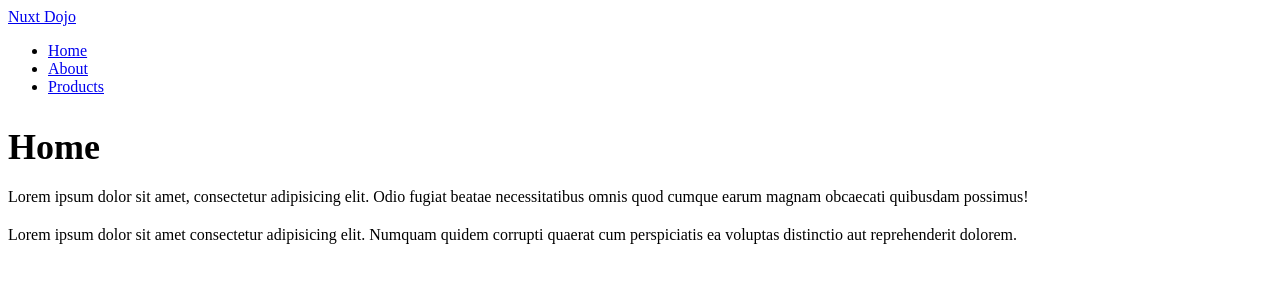
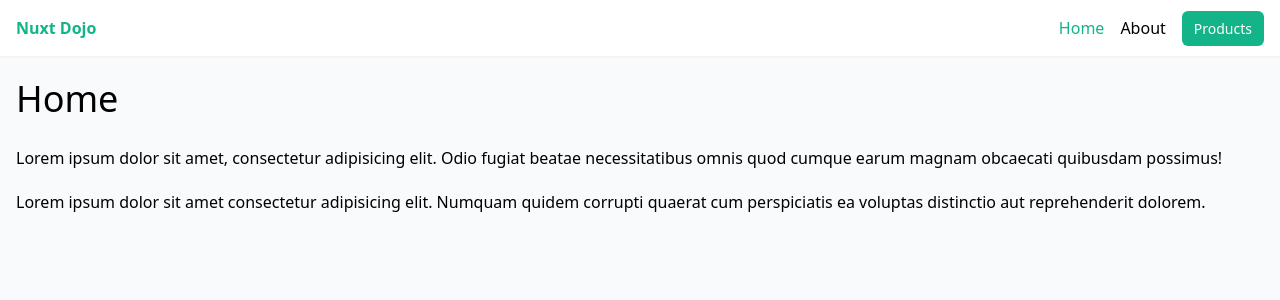
Before and after one commit to romAYAYA/nuxt-tutorial, a Nuxt app: page / in a window 1280 px wide. Shown: the top 300 px of the page. Built offline with nearby package versions, Linux system fonts and the light colour scheme.

Commit message:
tailwind added, styles changed

```diff
--- /dev/null
+++ b/assets/css/tailwind.css
@@ -0,0 +1,13 @@
+@tailwind base;
+@tailwind components;
+@tailwind utilities;
+
+body {
+  @apply bg-gray-50;
+}
+
+@layer components {
+  .btn {
+    @apply bg-[#12b488] text-white px-3 py-2 rounded-md text-sm text-white;
+  }
+}
--- /dev/null
+++ b/layouts/default.vue
@@ -0,0 +1,23 @@
+<template>
+  <header class="shadow-sm bg-white">
+    <nav class="container mx-auto p-4 flex justify-between">
+      <nuxt-link to="/" class="font-bold">Nuxt Dojo</nuxt-link>
+      <ul class="flex gap-4">
+        <li><nuxt-link to="/">Home</nuxt-link></li>
+        <li><nuxt-link to="/about">About</nuxt-link></li>
+        <li><nuxt-link to="/products" class="btn">Products</nuxt-link></li>
+      </ul>
+    </nav>
+  </header>
+
+  <!-- output page content -->
+  <div class="container mx-auto p-4">
+    <slot />
+  </div>
+</template>
+
+<style scoped>
+.router-link-exact-active {
+  color: #12b488;
+}
+</style>
--- /dev/null
+++ b/layouts/products.vue
@@ -0,0 +1,26 @@
+<template>
+  <header class="shadow-sm bg-white">
+    <nav class="container mx-auto p-4">
+      <nuxt-link to="/products" class="font-bold">Nuxt Dojo Merch</nuxt-link>
+    </nav>
+  </header>
+
+  <!-- output page content -->
+  <div class="container mx-auto p-4">
+    <slot />
+  </div>
+
+  <footer class="container mx-auto p-4 flex justify-between border-t-2">
+    <ul class="flex gap-4">
+      <li><nuxt-link to="/">Home</nuxt-link></li>
+      <li><nuxt-link to="/about">About</nuxt-link></li>
+      <li><nuxt-link to="/products">Products</nuxt-link></li>
+    </ul>
+  </footer>
+</template>
+
+<style scoped>
+.router-link-exact-active {
+  color: #12b488;
+}
+</style>
--- a/nuxt.config.ts
+++ b/nuxt.config.ts
@@ -1,4 +1,7 @@
 // https://nuxt.com/docs/api/configuration/nuxt-config
 export default defineNuxtConfig({
-  devtools: { enabled: true }
+  devtools: { enabled: true },
+  modules: [
+    '@nuxtjs/tailwindcss'
+  ]
 })
--- a/package.json
+++ b/package.json
@@ -11,6 +11,7 @@
   },
   "devDependencies": {
     "@nuxt/devtools": "latest",
+    "@nuxtjs/tailwindcss": "^6.8.1",
     "nuxt": "^3.8.0",
     "vue": "^3.3.7",
     "vue-router": "^4.2.5"
--- a/pages/index.vue
+++ b/pages/index.vue
@@ -1,15 +1,4 @@
 <template>
-  <header>
-    <nav>
-      <nuxt-link to="/">Nuxt Dojo</nuxt-link>
-      <ul>
-        <li><nuxt-link to="/">Home</nuxt-link></li>
-        <li><nuxt-link to="/about">About</nuxt-link></li>
-        <li><nuxt-link to="/products">Products</nuxt-link></li>
-      </ul>
-    </nav>
-  </header>
-
   <div>
     <h2>Home</h2>
     <p>
--- a/pages/products/[id].vue
+++ b/pages/products/[id].vue
@@ -11,6 +11,10 @@
 
 <script setup>
 const { id } = useRoute().params
+
+definePageMeta({
+  layout: 'products',
+})
 </script>
 
 <style lang="scss" scoped></style>
--- a/pages/products/index.vue
+++ b/pages/products/index.vue
@@ -4,6 +4,10 @@
   </div>
 </template>
 
-<script setup></script>
+<script setup>
+definePageMeta({
+  layout: 'products',
+})
+</script>
 
 <style lang="scss" scoped></style>
```
Also changed, not shown: 1 other file (tests, documents, lock files or other folders).
